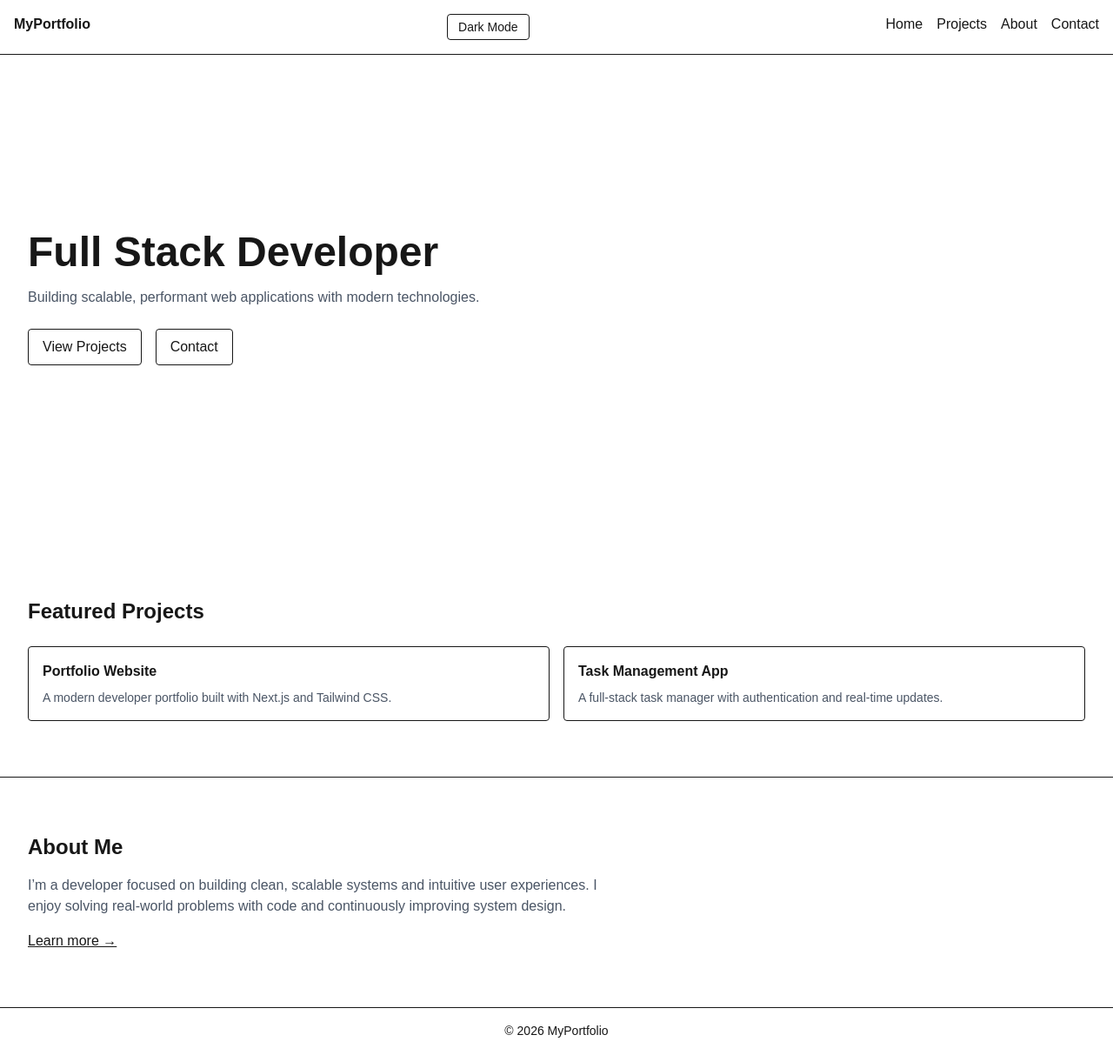
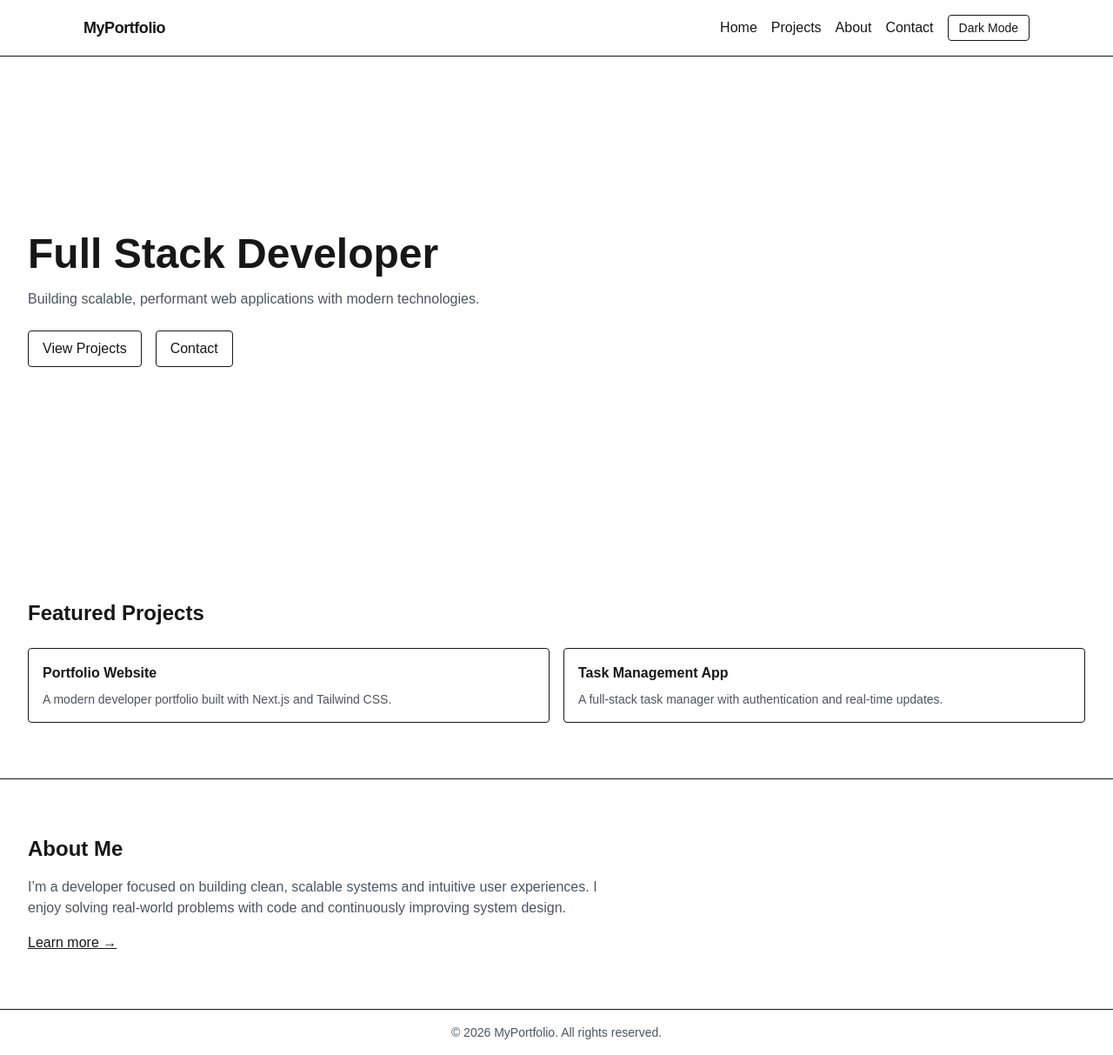
Before and after one commit to empouya/empouya, a Next.js app: page / in a window 1280 px wide. Shown: the whole page at 87% size. Built offline with nearby package versions, Linux system fonts and the light colour scheme.

Commit message:
fix: refactor layout to use shared container component

```diff
--- a/src/components/layout/Footer.tsx
+++ b/src/components/layout/Footer.tsx
@@ -1,7 +1,11 @@
+import Container from "@/components/ui/layout/Container";
+
 export default function Footer() {
     return (
-        <footer className="w-full border-t p-4 text-center text-sm">
-            © {new Date().getFullYear()} MyPortfolio
+        <footer className="border-t">
+            <Container className="py-4 text-center text-sm text-gray-600">
+                <p>&copy; {new Date().getFullYear()} MyPortfolio. All rights reserved.</p>
+            </Container>
         </footer>
     );
 }
--- a/src/components/layout/Navbar.tsx
+++ b/src/components/layout/Navbar.tsx
@@ -1,19 +1,34 @@
 import Link from "next/link";
 import ThemeToggle from "@/components/ui/ThemeToggle";
+import Container from "@/components/ui/layout/Container";
 
+const navLinks = [
+    { href: "/", label: "Home" },
+    { href: "/projects", label: "Projects" },
+    { href: "/about", label: "About" },
+    { href: "/contact", label: "Contact" },
+];
 
 export default function Navbar() {
     return (
-        <nav className="w-full border-b p-4 flex justify-between">
-            <span className="font-bold">MyPortfolio</span>
-            <ThemeToggle />
+        <header className="border-b">
+            <Container as="nav" className="flex min-h-16 items-center justify-between gap-6">
+                <Link href="/" className="text-lg font-semibold tracking-tight">
+                    MyPortfolio
+                </Link>
 
-            <div className="flex gap-4">
-                <Link href="/">Home</Link>
-                <Link href="/projects">Projects</Link>
-                <Link href="/about">About</Link>
-                <Link href="/contact">Contact</Link>
-            </div>
-        </nav>
+                <div className="flex items-center gap-4">
+                    <div className="flex items-center gap-4 text-sm sm:text-base">
+                        {navLinks.map((link) => (
+                            <Link key={link.href} href={link.href} className="transition-opacity hover:opacity-70">
+                                {link.label}
+                            </Link>
+                        ))}
+                    </div>
+
+                    <ThemeToggle />
+                </div>
+            </Container>
+        </header>
     );
 }
--- /dev/null
+++ b/src/components/ui/layout/Container.tsx
@@ -0,0 +1,21 @@
+import { ReactNode } from "react";
+
+type ContainerProps = {
+    children: ReactNode;
+    className?: string;
+    as?: keyof JSX.IntrinsicElements;
+};
+
+export default function Container({
+    children,
+    className = "",
+    as = "div",
+}: ContainerProps) {
+    const Component = as;
+
+    return (
+        <Component className={`mx-auto w-full max-w-6xl px-4 sm:px-6 lg:px-8 ${className}`}>
+            {children}
+        </Component>
+    );
+}
```
